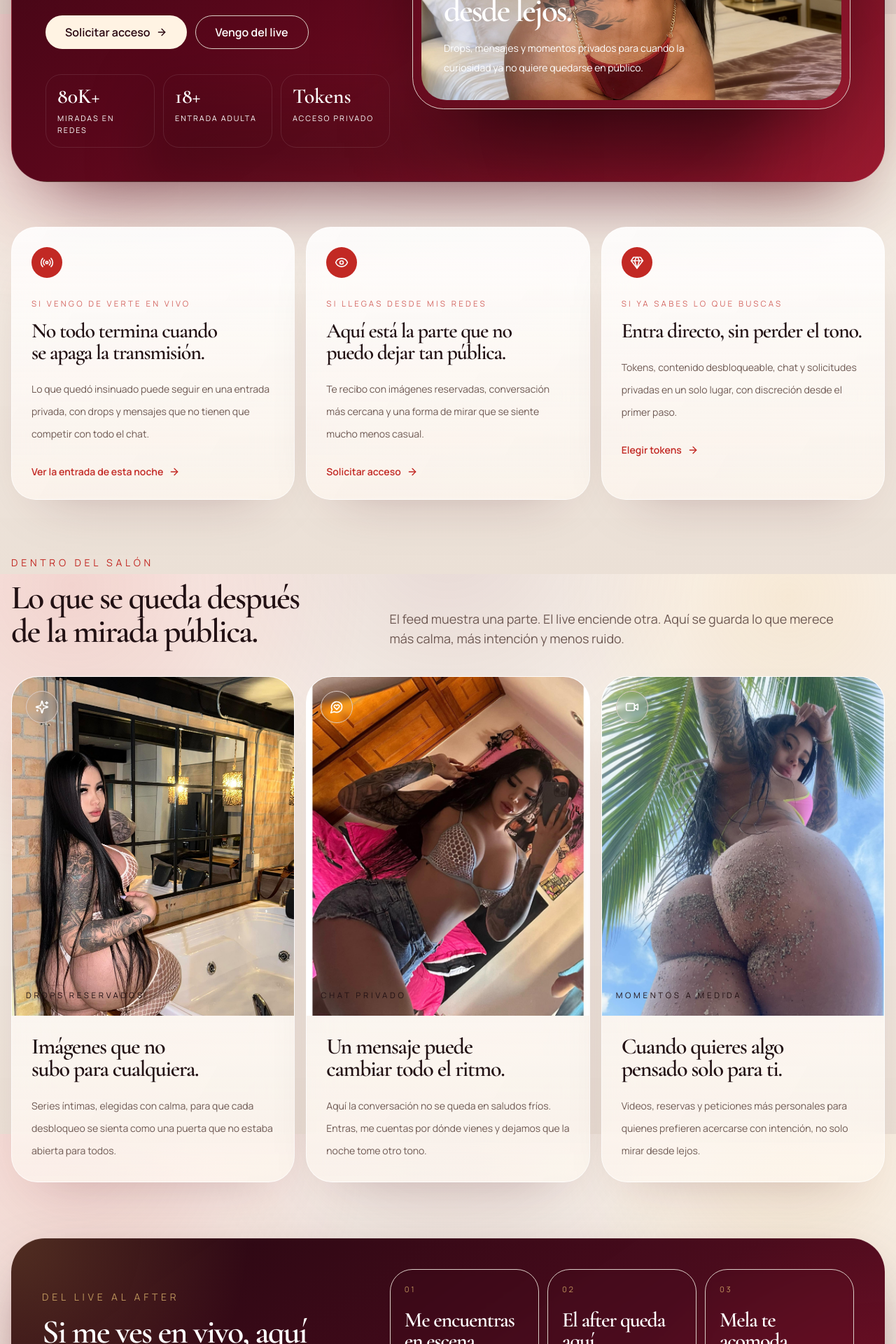
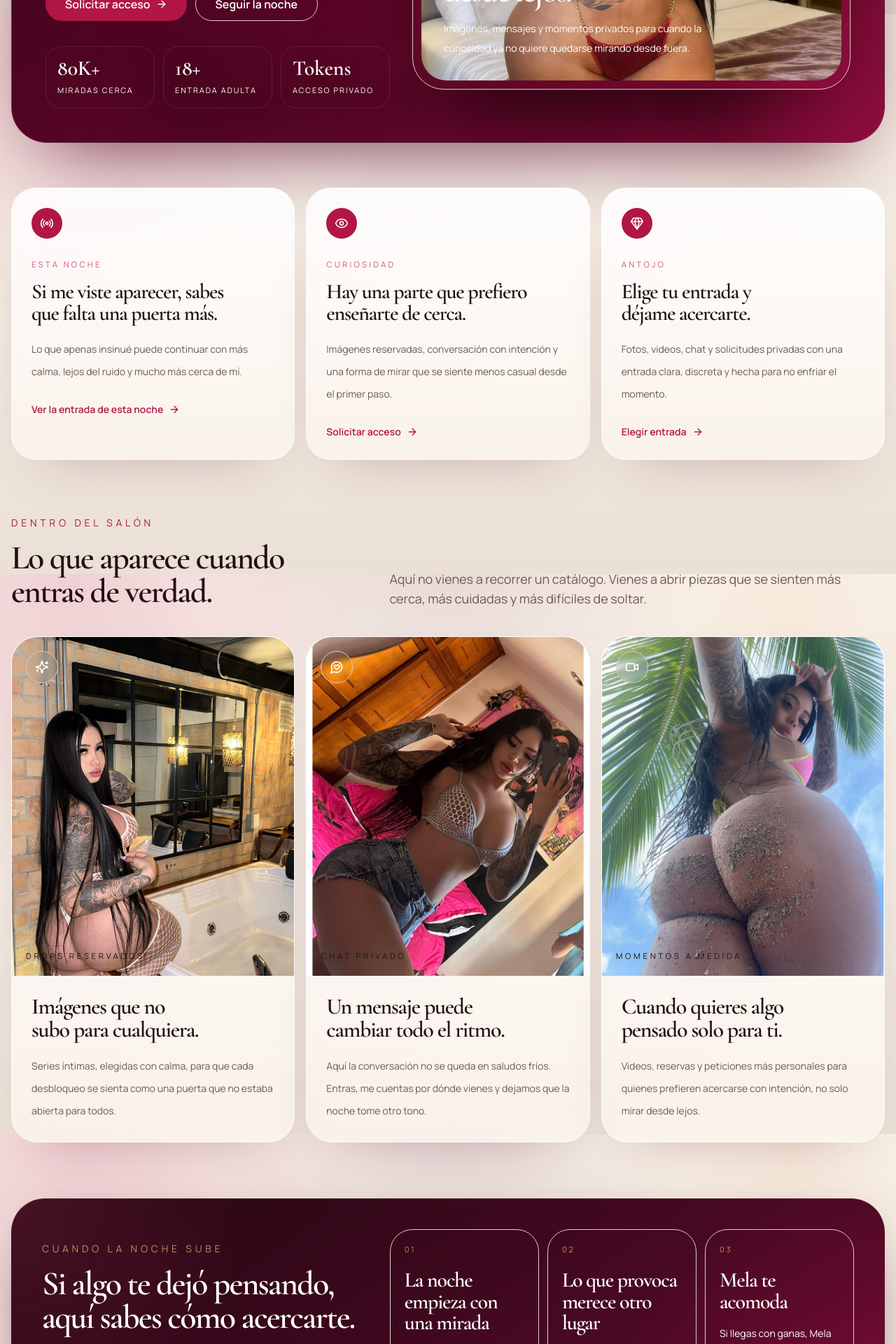
Before and after one commit to maubont/mela, a Next.js app: page / in a window 1280 px wide. Shown: the part 780-2700 px from the top of the page at 70% size. Built offline with nearby package versions, Linux system fonts and the light colour scheme.

Commit message:
Refine landing colors and public copy

```diff
--- a/app/globals.css
+++ b/app/globals.css
@@ -10,7 +10,7 @@
     --card-foreground: 350 32% 10%;
     --popover: 0 0% 100%;
     --popover-foreground: 350 32% 10%;
-    --primary: 2 69% 45%;
+    --primary: 342 78% 39%;
     --primary-foreground: 0 0% 98%;
     --secondary: 33 34% 89%;
     --secondary-foreground: 350 32% 10%;
@@ -22,7 +22,7 @@
     --destructive-foreground: 0 0% 98%;
     --border: 18 22% 82%;
     --input: 18 22% 82%;
-    --ring: 2 69% 45%;
+    --ring: 342 78% 39%;
     --radius: 1.25rem;
   }
 
@@ -33,7 +33,7 @@
     --card-foreground: 32 38% 93%;
     --popover: 18 16% 13%;
     --popover-foreground: 32 38% 93%;
-    --primary: 4 65% 54%;
+    --primary: 342 74% 50%;
     --primary-foreground: 0 0% 100%;
     --secondary: 18 14% 19%;
     --secondary-foreground: 32 38% 93%;
@@ -45,7 +45,7 @@
     --destructive-foreground: 0 0% 98%;
     --border: 18 12% 24%;
     --input: 18 12% 24%;
-    --ring: 4 65% 54%;
+    --ring: 342 74% 50%;
   }
 
   * {
@@ -59,9 +59,9 @@
   body {
     @apply min-h-screen bg-background text-foreground antialiased;
     background-image:
-      radial-gradient(circle at 8% 2%, rgba(202, 40, 48, 0.16), transparent 30%),
-      radial-gradient(circle at 88% 4%, rgba(229, 174, 91, 0.16), transparent 24%),
-      radial-gradient(circle at 50% -8%, rgba(88, 4, 21, 0.12), transparent 34%),
+      radial-gradient(circle at 8% 2%, rgba(190, 18, 78, 0.16), transparent 30%),
+      radial-gradient(circle at 88% 4%, rgba(225, 160, 96, 0.12), transparent 24%),
+      radial-gradient(circle at 50% -8%, rgba(92, 2, 38, 0.13), transparent 34%),
       linear-gradient(180deg, rgba(250, 244, 237, 0.98), rgba(235, 224, 214, 1));
     background-attachment: fixed;
   }
@@ -78,31 +78,31 @@
 
   .salon-hero {
     background:
-      radial-gradient(circle at top left, rgba(242, 181, 92, 0.2), transparent 24%),
-      radial-gradient(circle at 84% 18%, rgba(236, 45, 52, 0.18), transparent 28%),
-      radial-gradient(circle at 72% 90%, rgba(150, 10, 42, 0.28), transparent 34%),
-      linear-gradient(145deg, rgba(33, 2, 11, 0.99), rgba(87, 4, 24, 0.99) 52%, rgba(153, 22, 43, 0.98));
+      radial-gradient(circle at top left, rgba(236, 78, 126, 0.18), transparent 24%),
+      radial-gradient(circle at 84% 18%, rgba(220, 20, 82, 0.2), transparent 28%),
+      radial-gradient(circle at 72% 90%, rgba(147, 7, 58, 0.32), transparent 34%),
+      linear-gradient(145deg, rgba(31, 1, 12, 0.99), rgba(82, 2, 33, 0.99) 52%, rgba(142, 9, 58, 0.98));
     border: 1px solid rgba(255, 255, 255, 0.08);
     box-shadow:
-      0 46px 122px -48px rgba(76, 4, 22, 0.84),
+      0 46px 122px -48px rgba(77, 2, 34, 0.84),
       inset 0 1px 0 rgba(255, 255, 255, 0.08);
   }
 
   .salon-dark-card {
     background:
-      radial-gradient(circle at top left, rgba(242, 181, 92, 0.16), transparent 24%),
-      radial-gradient(circle at bottom right, rgba(238, 48, 54, 0.18), transparent 30%),
-      linear-gradient(155deg, rgba(38, 3, 14, 0.99), rgba(110, 8, 34, 0.98));
+      radial-gradient(circle at top left, rgba(236, 78, 126, 0.13), transparent 24%),
+      radial-gradient(circle at bottom right, rgba(206, 19, 77, 0.22), transparent 30%),
+      linear-gradient(155deg, rgba(34, 2, 15, 0.99), rgba(105, 3, 42, 0.98));
     border: 1px solid rgba(255, 255, 255, 0.08);
     box-shadow:
-      0 30px 82px -44px rgba(76, 4, 22, 0.82),
+      0 30px 82px -44px rgba(77, 2, 34, 0.82),
       inset 0 1px 0 rgba(255, 255, 255, 0.06);
   }
 
   .salon-soft-card {
     background:
       linear-gradient(180deg, rgba(255, 255, 255, 0.9), rgba(255, 250, 244, 0.72)),
-      linear-gradient(120deg, rgba(218, 46, 52, 0.055), rgba(226, 176, 103, 0.08));
+      linear-gradient(120deg, rgba(190, 18, 78, 0.055), rgba(226, 176, 103, 0.055));
     @apply border border-white/70 backdrop-blur-xl;
     box-shadow: 0 34px 78px -50px rgba(72, 18, 28, 0.34);
   }
@@ -134,9 +134,9 @@
 
   .velvet-panel {
     background:
-      radial-gradient(circle at top left, rgba(241, 184, 96, 0.22), transparent 26%),
-      radial-gradient(circle at bottom right, rgba(214, 30, 48, 0.24), transparent 32%),
-      linear-gradient(145deg, rgba(31, 2, 11, 0.98), rgba(95, 6, 31, 0.97));
+      radial-gradient(circle at top left, rgba(236, 78, 126, 0.18), transparent 26%),
+      radial-gradient(circle at bottom right, rgba(206, 19, 77, 0.28), transparent 32%),
+      linear-gradient(145deg, rgba(29, 1, 12, 0.98), rgba(92, 3, 39, 0.97));
     box-shadow:
       0 34px 96px -36px rgba(76, 4, 22, 0.78),
       inset 0 1px 0 rgba(255, 255, 255, 0.08);
--- a/app/page.tsx
+++ b/app/page.tsx
@@ -20,29 +20,29 @@ import { Button } from "@/components/ui/button";
 const audiencePaths = [
   {
     icon: Radio,
-    eyebrow: "Si vengo de verte en vivo",
-    title: "No todo termina cuando se apaga la transmisión.",
+    eyebrow: "Esta noche",
+    title: "Si me viste aparecer, sabes que falta una puerta más.",
     description:
-      "Lo que quedó insinuado puede seguir en una entrada privada, con drops y mensajes que no tienen que competir con todo el chat.",
+      "Lo que apenas insinué puede continuar con más calma, lejos del ruido y mucho más cerca de mí.",
     cta: "Ver la entrada de esta noche",
     href: "/sign-in?entrada=live",
   },
   {
     icon: Eye,
-    eyebrow: "Si llegas desde mis redes",
-    title: "Aquí está la parte que no puedo dejar tan pública.",
+    eyebrow: "Curiosidad",
+    title: "Hay una parte que prefiero enseñarte de cerca.",
     description:
-      "Te recibo con imágenes reservadas, conversación más cercana y una forma de mirar que se siente mucho menos casual.",
+      "Imágenes reservadas, conversación con intención y una forma de mirar que se siente menos casual desde el primer paso.",
     cta: "Solicitar acceso",
     href: "/sign-in?entrada=redes",
   },
   {
     icon: Gem,
-    eyebrow: "Si ya sabes lo que buscas",
-    title: "Entra directo, sin perder el tono.",
+    eyebrow: "Antojo",
+    title: "Elige tu entrada y déjame acercarte.",
     description:
-      "Tokens, contenido desbloqueable, chat y solicitudes privadas en un solo lugar, con discreción desde el primer paso.",
-    cta: "Elegir tokens",
+      "Fotos, videos, chat y solicitudes privadas con una entrada clara, discreta y hecha para no enfriar el momento.",
+    cta: "Elegir entrada",
     href: "/sign-in?entrada=tokens",
   },
 ] as const;
@@ -96,7 +96,7 @@ const tokenPackages = [
     idealFor: "La entrada que más sentido tiene",
     description:
       "Para quedarte después del primer vistazo: más contenido, más conversación y más margen para llevar la noche a tu ritmo.",
-    bullets: ["series privadas", "chat más largo", "propinas y after del live"],
+    bullets: ["series privadas", "chat más largo", "propinas y entradas reservadas"],
     cta: "Elegir 385",
     featured: true,
   },
@@ -116,27 +116,27 @@ const tokenPackages = [
 const liveLoop = [
   {
     step: "01",
-    title: "Me encuentras en escena",
+    title: "La noche empieza con una mirada",
     description:
-      "Cuando estoy transmitiendo, el live prende la curiosidad y deja claro quién quiere mirar un poco más cerca.",
+      "A veces aparezco en vivo, a veces dejo apenas una pista. Si te provoca, aquí sabes cómo acercarte.",
   },
   {
     step: "02",
-    title: "El after queda aquí",
+    title: "Lo que provoca merece otro lugar",
     description:
-      "Lo que no debe perderse entre el chat se convierte en drops, replays o entradas privadas dentro del salón.",
+      "Hay imágenes, mensajes y momentos que prefiero guardar para quien entra con más intención.",
   },
   {
     step: "03",
     title: "Mela te acomoda",
     description:
-      "Si llegas caliente del live o desde redes, Mela te guía a la entrada correcta sin hacerte dar vueltas.",
+      "Si llegas con ganas, Mela te recibe suave y te lleva a la entrada que más sentido tiene para ti.",
   },
 ] as const;
 
 const melaHighlights = [
   "Te recibe sin hacerte esperar.",
-  "Sabe si vienes del live, de redes o por un drop.",
+  "Sabe si vienes curioso o con ganas de más.",
   "Te propone qué abrir primero.",
   "Me deja el contexto listo para seguir contigo.",
 ] as const;
@@ -158,7 +158,7 @@ const trustSignals = [
     icon: Coins,
     title: "Tokens con propósito",
     description:
-      "No compras saldo muerto: desbloqueas drops, mensajes, afters, propinas y momentos más personales.",
+      "Cada token debe acercarte a algo: imágenes, mensajes, propinas y momentos más personales.",
   },
 ] as const;
 
@@ -186,14 +186,14 @@ export default function HomePage() {
               </h1>
               <p className="mt-7 max-w-xl text-lg leading-9 text-white/78 sm:text-xl sm:leading-10">
                 En Medellín hay una parte de mí que se mira más cerca: fotos reservadas, mensajes
-                con intención, afters del live y entradas privadas para quienes sí saben quedarse.
+                con intención y entradas privadas para quienes sí saben quedarse.
               </p>
 
               <div className="mt-9 flex flex-wrap gap-3">
                 <Button
                   asChild
                   size="lg"
-                  className="rounded-full bg-[#fff3e3] px-7 text-[#2a0711] shadow-[0_22px_46px_-28px_rgba(255,230,190,0.7)] transition duration-300 hover:-translate-y-0.5 hover:bg-white"
+                  className="rounded-full bg-primary px-7 text-primary-foreground shadow-[0_22px_46px_-28px_rgba(181,17,68,0.72)] transition duration-300 hover:-translate-y-0.5 hover:bg-primary/92"
                 >
                   <Link href="/sign-in">
                     Solicitar acceso
@@ -206,13 +206,13 @@ export default function HomePage() {
                   variant="outline"
                   className="rounded-full border-white/24 px-7 text-white transition duration-300 hover:-translate-y-0.5 hover:bg-white/10 hover:text-white"
                 >
-                  <Link href="#en-vivo">Vengo del live</Link>
+                  <Link href="#en-vivo">Seguir la noche</Link>
                 </Button>
               </div>
 
               <div className="mt-9 grid max-w-xl grid-cols-3 gap-3">
                 {[
-                  ["80K+", "miradas en redes"],
+                  ["80K+", "miradas cerca"],
                   ["18+", "entrada adulta"],
                   ["Tokens", "acceso privado"],
                 ].map(([value, label]) => (
@@ -229,10 +229,6 @@ export default function HomePage() {
             </div>
 
             <div className="relative mx-auto w-full max-w-[42rem]">
-              <div className="absolute -right-6 -top-6 hidden rounded-[2rem] border border-white/12 bg-white/8 px-5 py-4 text-sm leading-7 text-white/74 shadow-[0_24px_70px_-42px_rgba(0,0,0,0.65)] backdrop-blur-xl md:block">
-                Si me viste en vivo, aquí empieza lo que el chat no alcanza a sostener.
-              </div>
-
               <div className="rounded-[2.8rem] border border-white/12 bg-black/24 p-3 shadow-[0_60px_140px_-62px_rgba(0,0,0,0.95)]">
                 <div className="relative aspect-[4/4.6] overflow-hidden rounded-[2.25rem]">
                   <Image
@@ -255,8 +251,8 @@ export default function HomePage() {
                       Esta parte se gana entrando, no mirando desde lejos.
                     </p>
                     <p className="mt-4 max-w-sm text-sm leading-7 text-white/72">
-                      Drops, mensajes y momentos privados para cuando la curiosidad ya no quiere
-                      quedarse en público.
+                      Imágenes, mensajes y momentos privados para cuando la curiosidad ya no quiere
+                      quedarse mirando desde fuera.
                     </p>
                   </div>
                 </div>
@@ -300,12 +296,12 @@ export default function HomePage() {
           <div className="space-y-4">
             <p className="text-sm uppercase tracking-[0.34em] text-primary">Dentro del salón</p>
             <h2 className="font-[family-name:var(--font-display)] text-4xl font-semibold leading-[0.96] tracking-[-0.04em] text-balance sm:text-5xl">
-              Lo que se queda después de la mirada pública.
+              Lo que aparece cuando entras de verdad.
             </h2>
           </div>
           <p className="max-w-2xl text-base leading-8 text-muted-foreground sm:text-lg">
-            El feed muestra una parte. El live enciende otra. Aquí se guarda lo que merece más
-            calma, más intención y menos ruido.
+            Aquí no vienes a recorrer un catálogo. Vienes a abrir piezas que se sienten más cerca,
+            más cuidadas y más difíciles de soltar.
           </p>
         </div>
 
@@ -348,14 +344,14 @@ export default function HomePage() {
           <div className="grid gap-9 lg:grid-cols-[0.82fr_1.18fr] lg:items-center">
             <div>
               <p className="text-sm uppercase tracking-[0.34em] text-[#f0c878]/70">
-                Del live al after
+                Cuando la noche sube
               </p>
               <h2 className="mt-4 font-[family-name:var(--font-display)] text-4xl font-semibold leading-[0.96] tracking-[-0.04em] text-balance sm:text-5xl">
-                Si me ves en vivo, aquí sabes dónde seguir.
+                Si algo te dejó pensando, aquí sabes cómo acercarte.
               </h2>
               <p className="mt-5 text-base leading-8 text-white/72 sm:text-lg">
-                La transmisión prende la noche. El salón la vuelve tuya: drops posteriores, replays
-                elegidos, mensajes privados y entradas que no se pierden entre desconocidos.
+                Hay miradas que no se quedan en una pantalla. Hay mensajes que piden más calma. Y
+                hay entradas que solo tienen sentido cuando ya sabes que quieres mirar más cerca.
               </p>
             </div>
 
@@ -391,7 +387,7 @@ export default function HomePage() {
 
             <div className="space-y-4">
               <p className="max-w-2xl text-base leading-8 text-muted-foreground sm:text-lg">
-                Los tokens sirven para abrir drops, propinas, mensajes, afters y solicitudes. Cada
+                Los tokens sirven para abrir imágenes, propinas, mensajes y solicitudes. Cada
                 compra debe sentirse como avanzar un poco más, no como llenar una billetera vacía.
               </p>
               <div className="inline-flex items-center gap-3 rounded-full border border-black/8 bg-white/84 px-4 py-2 text-sm text-muted-foreground">
@@ -508,7 +504,7 @@ export default function HomePage() {
               </div>
             </div>
             <h2 className="mt-7 max-w-2xl font-[family-name:var(--font-display)] text-4xl font-semibold leading-[0.96] tracking-[-0.04em] text-balance sm:text-5xl">
-              Si llegas encendido del live, Mela sabe por dónde recibirte.
+              Si llegas con ganas, Mela sabe por dónde recibirte.
             </h2>
             <p className="mt-5 max-w-2xl text-base leading-8 text-white/76 sm:text-lg">
               No te explica la página como un robot. Te lee la intención, te propone la entrada y
@@ -538,7 +534,7 @@ export default function HomePage() {
                   Entras con deseo; Mela lo convierte en una ruta.
                 </h3>
                 <p className="mt-4 text-sm leading-7 text-muted-foreground sm:text-base">
-                  Si quieres fotos, after, replay, chat o algo más personal, Mela te acerca al
+                  Si quieres fotos, chat o algo más personal, Mela te acerca al
                   siguiente paso sin hacerte sentir perdido.
                 </p>
               </div>
@@ -546,11 +542,11 @@ export default function HomePage() {
 
             <div className="mt-8 rounded-[2rem] border border-black/8 bg-white px-5 py-5 shadow-[0_22px_46px_-36px_rgba(57,32,39,0.18)]">
               <div className="ml-auto max-w-[20rem] rounded-[1.5rem] bg-primary px-4 py-3 text-sm leading-7 text-white">
-                Vine del live. ¿Qué puedo ver ahora?
+                Quiero algo para esta noche. ¿Por dónde entro?
               </div>
               <div className="mt-3 max-w-[22rem] rounded-[1.5rem] border border-black/8 bg-[#fbf5ee] px-4 py-3 text-sm leading-7 text-muted-foreground">
-                Te llevo al after de esta noche. Si quieres algo más íntimo, empieza con la entrada
-                de 385 tokens.
+                Empieza con la noche reservada. Te deja mirar más, hablar mejor y no quedarte a
+                medias.
               </div>
             </div>
 
--- a/next.config.ts
+++ b/next.config.ts
@@ -3,7 +3,6 @@ import type { NextConfig } from "next";
 const nextConfig: NextConfig = {
   typedRoutes: true,
   images: {
-    unoptimized: true,
     remotePatterns: [
       {
         protocol: "https",
```
Also changed, not shown: 1 other file (tests, documents, lock files or other folders).
